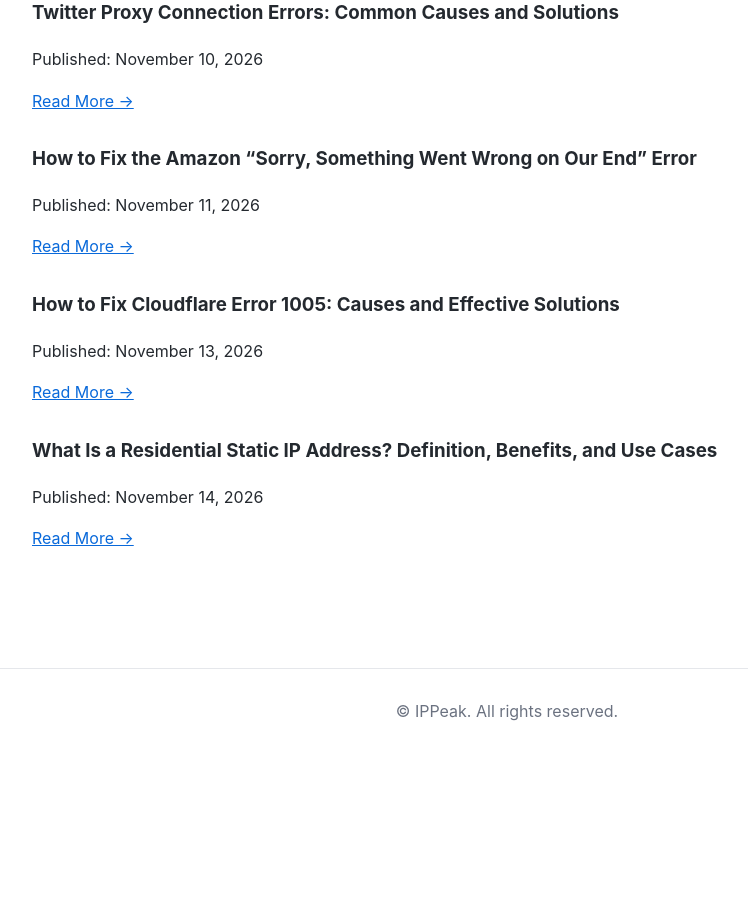
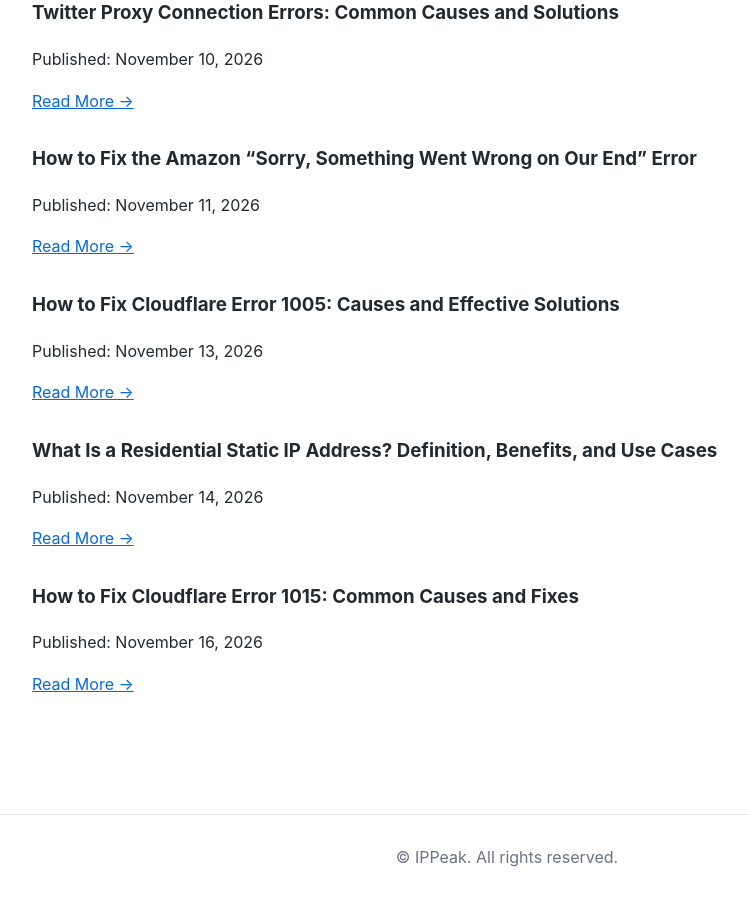
Before and after one commit to IPPeak/IPPeak-Residential-Proxy, a Jekyll site: the page built from docs/blog/articles.md, in a window 1280 px wide and 900 px high, scrolled down 3669 px. Shown: the whole window, without its empty margins (133-881 px from the left). Built offline with Jekyll 4.4.1, drawn with Linux system fonts in a browser that asks for light colours; before the commit the page ends 4423 px from its top, so only the background shows below that.

Commit message:
Update articles.md

```diff
--- a/docs/blog/articles.md
+++ b/docs/blog/articles.md
@@ -166,3 +166,9 @@ Published: November 13, 2026
 Published: November 14, 2026
 
 [Read More →](What-Is-a-Residential-Static-IP-Address.html)
+
+### How to Fix Cloudflare Error 1015: Common Causes and Fixes
+
+Published: November 16, 2026
+
+[Read More →](How-to-Fix-Cloudflare-Error-1015.html)
```
